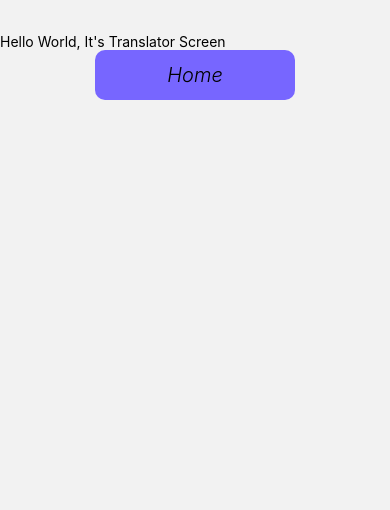
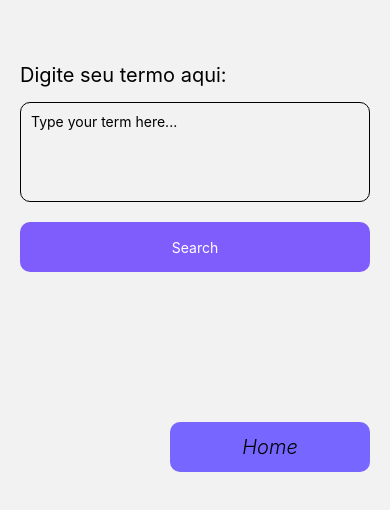
Before and after one commit to Pedro-Augusto-Barbosa-Aparecido/app-tradutor-mobile, a React Native app: screen /Translator in a window 390 px wide. Shown: the top 510 px of the page. Built offline with nearby package versions, Linux system fonts and the light colour scheme.

Commit message:
Starting Translator Screen, put  TextInput and button for search

```diff
--- a/src/pages/Home/style.ts
+++ b/src/pages/Home/style.ts
@@ -28,8 +28,6 @@ export const style = StyleSheet.create({
         marginTop: 150,
         marginHorizontal: 20
 
-
-
     },
 
     title: {
--- a/src/pages/Translator/index.tsx
+++ b/src/pages/Translator/index.tsx
@@ -1,9 +1,15 @@
 import Container from "../../components/Container";
 
-import { Text, View, TouchableOpacity, Dimensions } from "react-native";
+import {
+    Text,
+    View,
+    TouchableOpacity,
+    TextInput
+
+} from "react-native";
 
 import { globalStyle } from "../../styles/global";
-import { style } from "./style";
+import { style } from './style';
 
 import { NativeStackScreenProps } from "../Home";
 import { ParamListBase } from "@react-navigation/native";
@@ -11,7 +17,17 @@ import { ParamListBase } from "@react-navigation/native";
 export default function Translator (props: NativeStackScreenProps<ParamListBase, string>) {
     return (
         <Container>
-            <Text style={globalStyle.textColor}>Hello World, It's Translator Screen</Text>
+            <Text style={ [globalStyle.textColor, style.label] }>Digite seu termo aqui: </Text>
+            <TextInput
+             placeholder="Type your term here..."
+             placeholderTextColor={"#000"}
+             multiline
+             style={style.textInput}
+            />
+            <TouchableOpacity style={style.translateButton}>
+                <Text style={{ color: "#FFF" }}>Search</Text>
+            </TouchableOpacity>
+            <View>{/* Colocar o resultado da pesquisa */}</View>
             <View style={ style.containerButton }>
                 <TouchableOpacity style={ style.button } onPress={() => props.navigation.navigate("Home")}>
                     <Text style={ style.textButton }>Home</Text>
--- a/src/pages/Translator/style.ts
+++ b/src/pages/Translator/style.ts
@@ -1,4 +1,4 @@
-import { StyleSheet } from "react-native";
+import { Dimensions, StyleSheet } from "react-native";
 
 export const style = StyleSheet.create({
     button: {
@@ -24,7 +24,46 @@ export const style = StyleSheet.create({
 
     containerButton: {
         justifyContent: "center",
-        alignItems: "center"
+        alignItems: "flex-end",
+        marginTop: 150,
+        marginHorizontal: 20
+
+    },
+
+    label: {
+        marginLeft: 20,
+        marginTop: 30,
+
+        fontSize: 20
+
+    },
+
+    textInput: {
+        marginHorizontal: 20,
+        marginTop: 15,
+
+        borderWidth: 1,
+        borderColor: "#000",
+        borderRadius: 10,
+
+        padding: 10,
+        height: 100,
+        width: Dimensions.get("window").width - 40,
+        textAlignVertical: "top",
+
+    },
+
+    translateButton: {
+        marginHorizontal: 20,
+        borderRadius: 10,
+        marginTop: 20,
+
+        height: 50,
+
+        justifyContent: "center",
+        alignItems: "center",
+
+        backgroundColor: "#7F5DFD"
 
     }
 
```
